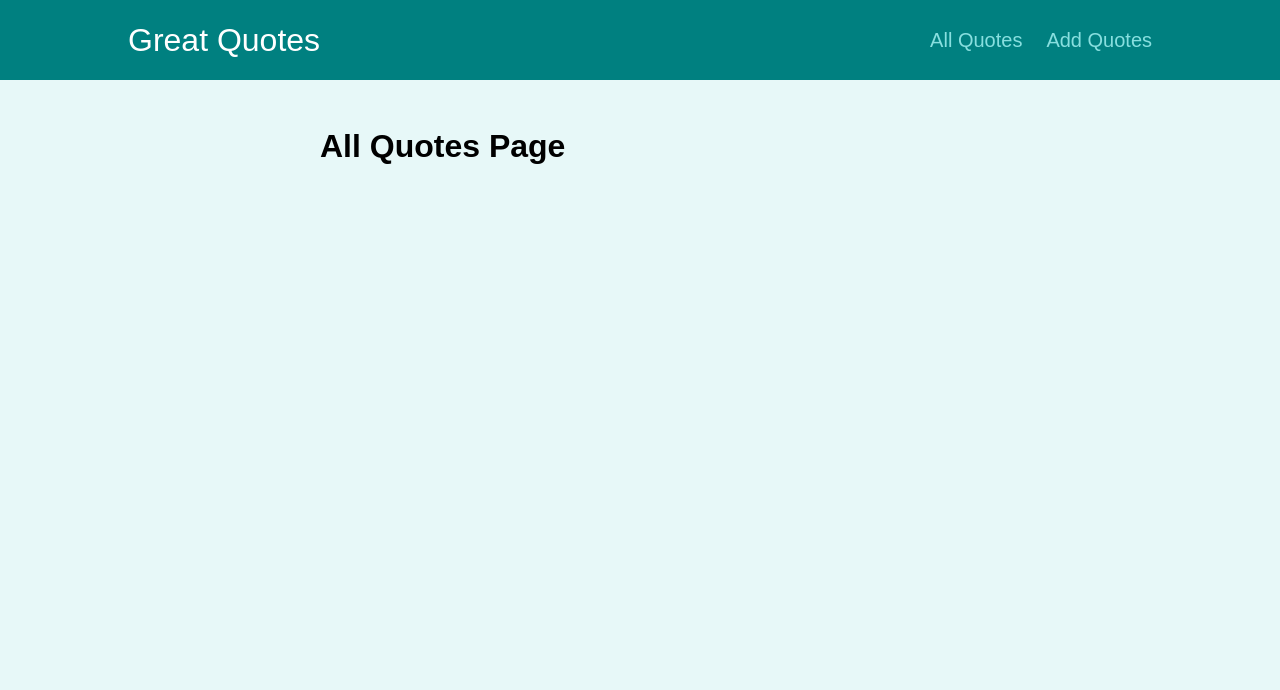
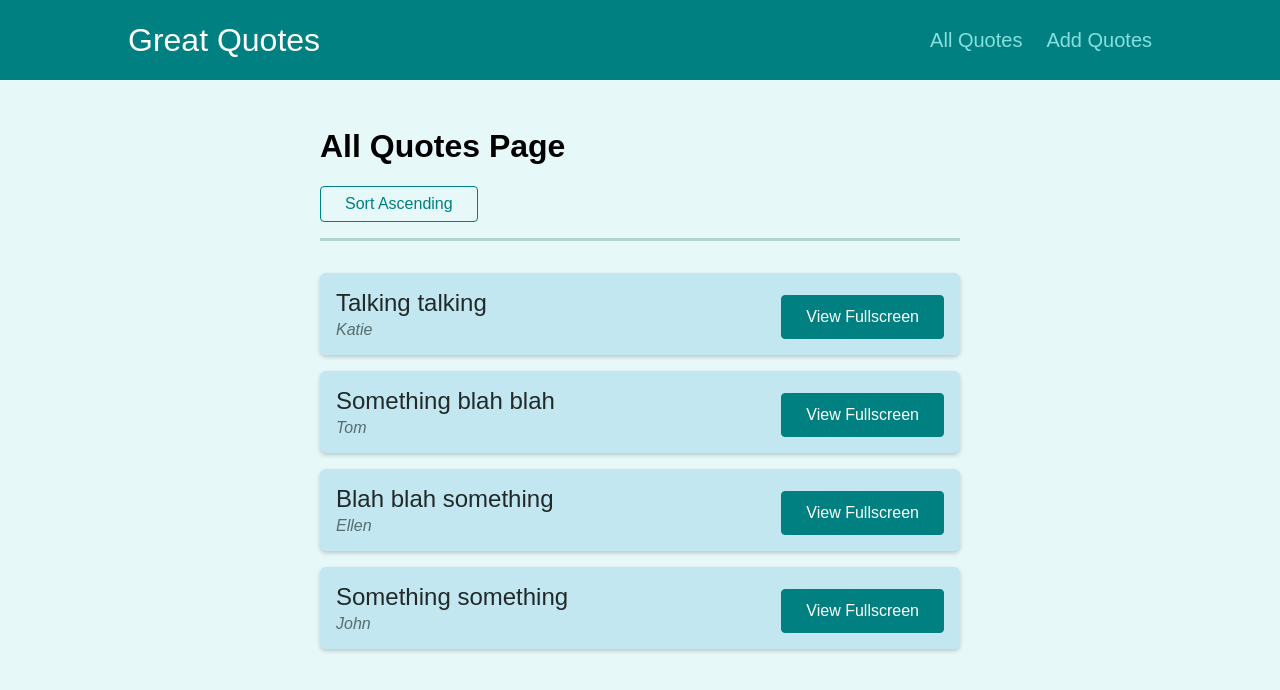
Before and after one commit to j45t7/react-router, a React (Create React App) app in the folder practice router/: page /quotes in a window 1280 px wide. Shown: the top 690 px of the page. Built offline with nearby package versions, Linux system fonts and the light colour scheme.

Commit message:
add routes

```diff
--- a/practice router/src/components/quotes/QuoteForm.js
+++ b/practice router/src/components/quotes/QuoteForm.js
@@ -1,27 +1,47 @@
-import { useRef } from 'react';
+import { useRef, useState } from 'react'
+import { Prompt } from 'react-router-dom'
 
-import Card from '../UI/Card';
-import LoadingSpinner from '../UI/LoadingSpinner';
-import classes from './QuoteForm.module.css';
+import Card from '../UI/Card'
+import LoadingSpinner from '../UI/LoadingSpinner'
+import classes from './QuoteForm.module.css'
 
 const QuoteForm = (props) => {
-  const authorInputRef = useRef();
-  const textInputRef = useRef();
+  const [isEntering, setIsEntering] = useState(false)
+  const authorInputRef = useRef()
+  const textInputRef = useRef()
 
   function submitFormHandler(event) {
-    event.preventDefault();
+    event.preventDefault()
 
-    const enteredAuthor = authorInputRef.current.value;
-    const enteredText = textInputRef.current.value;
+    const enteredAuthor = authorInputRef.current.value
+    const enteredText = textInputRef.current.value
 
     // optional: Could validate here
 
-    props.onAddQuote({ author: enteredAuthor, text: enteredText });
+    props.onAddQuote({ author: enteredAuthor, text: enteredText })
+  }
+
+  const formFocusHandler = () => {
+    setIsEntering(true)
+  }
+  const finishEnteringHandler = () => {
+    setIsEntering(false)
   }
 
   return (
+    <>
+      <Prompt
+        when={isEntering}
+        message={() =>
+          'Are you sure you what to leave? All your entered data will be lost!'
+        }
+      />
       <Card>
-      <form className={classes.form} onSubmit={submitFormHandler}>
+        <form
+          onFocus={formFocusHandler}
+          className={classes.form}
+          onSubmit={submitFormHandler}
+        >
           {props.isLoading && (
             <div className={classes.loading}>
               <LoadingSpinner />
@@ -37,11 +57,14 @@ const QuoteForm = (props) => {
             <textarea id='text' rows='5' ref={textInputRef}></textarea>
           </div>
           <div className={classes.actions}>
-          <button className='btn'>Add Quote</button>
+            <button onClick={finishEnteringHandler} className='btn'>
+              Add Quote
+            </button>
           </div>
         </form>
       </Card>
-  );
-};
+    </>
+  )
+}
 
-export default QuoteForm;
+export default QuoteForm
--- a/practice router/src/components/quotes/QuoteItem.js
+++ b/practice router/src/components/quotes/QuoteItem.js
@@ -1,4 +1,5 @@
-import classes from './QuoteItem.module.css';
+import classes from './QuoteItem.module.css'
+import { Link } from 'react-router-dom'
 
 const QuoteItem = (props) => {
   return (
@@ -9,11 +10,11 @@ const QuoteItem = (props) => {
         </blockquote>
         <figcaption>{props.author}</figcaption>
       </figure>
-      <a className='btn'>
+      <Link to={`/quotes/${props.id}`} className='btn'>
         View Fullscreen
-      </a>
+      </Link>
     </li>
-  );
-};
+  )
+}
 
-export default QuoteItem;
+export default QuoteItem
--- a/practice router/src/components/quotes/QuoteList.js
+++ b/practice router/src/components/quotes/QuoteList.js
@@ -1,13 +1,47 @@
-import { Fragment } from 'react';
+import { Fragment } from 'react'
+import { useHistory, useLocation } from 'react-router-dom'
 
-import QuoteItem from './QuoteItem';
-import classes from './QuoteList.module.css';
+import QuoteItem from './QuoteItem'
+import classes from './QuoteList.module.css'
+
+const sortQuotes = (quotes, ascending) => {
+  return quotes.sort((quoteA, quoteB) => {
+    if (ascending) {
+      return quoteA.id > quoteB.id ? 1 : -1
+    } else {
+      return quoteA.id < quoteB.id ? 1 : -1
+    }
+  })
+}
 
 const QuoteList = (props) => {
+  const history = useHistory()
+  const location = useLocation()
+  console.log(location)
+
+  const queryParams = new URLSearchParams(location.search)
+  const isSortingAscending = queryParams.get('sort') === 'asc'
+
+  const sortedQuotes = sortQuotes(props.quotes, isSortingAscending)
+
+  const changeSortingHandler = () => {
+    //another way to create query parameter
+    history.push({
+      pathname: location.pathname,
+      search: `?sort=${isSortingAscending ? 'desc' : 'asc'}`,
+    })
+    // history.push(
+    //   `${location.pathname}?sort=${isSortingAscending ? 'desc' : 'asc'}`
+    // )
+    console.log(location)
+  }
   return (
     <Fragment>
+      <div onClick={changeSortingHandler} className={classes.sorting}>
+        <button>Sort {isSortingAscending ? 'Descending' : 'Ascending'}</button>
+      </div>
       <ul className={classes.list}>
-        {props.quotes.map((quote) => (
+        {sortedQuotes.map((quote) => (
           <QuoteItem
             key={quote.id}
             id={quote.id}
@@ -17,7 +51,7 @@ const QuoteList = (props) => {
         ))}
       </ul>
     </Fragment>
-  );
-};
+  )
+}
 
-export default QuoteList;
+export default QuoteList
--- a/practice router/src/pages/AllQuotes.js
+++ b/practice router/src/pages/AllQuotes.js
@@ -1,9 +1,16 @@
 import React from 'react'
-
+import QuoteList from '../components/quotes/QuoteList'
+const DUMMY_QUOTES = [
+  { id: 'q1', author: 'John', text: 'Something something' },
+  { id: 'q2', author: 'Ellen', text: 'Blah blah something' },
+  { id: 'q3', author: 'Tom', text: 'Something blah blah' },
+  { id: 'q4', author: 'Katie', text: 'Talking talking' },
+]
 const AllQuotes = () => {
   return (
     <div>
       <h1>All Quotes Page</h1>
+      <QuoteList quotes={DUMMY_QUOTES} />
     </div>
   )
 }
--- a/practice router/src/pages/NewQuote.js
+++ b/practice router/src/pages/NewQuote.js
@@ -1,11 +1,14 @@
 import React from 'react'
+import { useHistory } from 'react-router-dom'
+import QuoteForm from '../components/quotes/QuoteForm'
 
-const NewQuote = () => {
-  return (
-    <div>
-      <h1>Add New Quote Page</h1>
-    </div>
-  )
+const NewQuote = ({ onAddQuote, quoteData }) => {
+  const history = useHistory()
+  const addQuoteHandler = (quoteData) => {
+    console.log(quoteData)
+    history.push('/quotes')
+  }
+  return <QuoteForm onAddQuote={addQuoteHandler} />
 }
 
 export default NewQuote
--- a/practice router/src/pages/SingleQuote.js
+++ b/practice router/src/pages/SingleQuote.js
@@ -1,13 +1,37 @@
 import React from 'react'
-import { useParams, Route } from 'react-router-dom'
+import { useParams, Route, Link, useRouteMatch } from 'react-router-dom'
 import Comments from '../components/comments/Comments'
+import HighlightedQuote from '../components/quotes/HighlightedQuote'
+
+const DUMMY_QUOTES = [
+  { id: 'q1', author: 'John', text: 'Something something' },
+  { id: 'q2', author: 'Ellen', text: 'Blah blah something' },
+  { id: 'q3', author: 'Tom', text: 'Something blah blah' },
+  { id: 'q4', author: 'Katie', text: 'Talking talking' },
+]
+
 const SingleQuote = () => {
   const params = useParams()
+  const match = useRouteMatch()
+  console.log(match)
+
+  const quote = DUMMY_QUOTES.find((quote) => quote.id === params.quoteId)
+
+  if (!quote) {
+    return <p>No quote found</p>
+  }
+
   return (
     <div>
-      <h1>Quote Page</h1>
-      <p>{params.quoteId}</p>
-      <Route path={`/quotes/${params.quoteId}/comments`}>
+      <HighlightedQuote text={quote.text} author={quote.author} />
+      <Route path={`${match.path}`} exact>
+        <div className='centered'>
+          <Link className='btn--flat' to={`${match.url}/comments`}>
+            Load Comments
+          </Link>
+        </div>
+      </Route>
+      <Route path={`${match.path}/comments`}>
         <Comments />
       </Route>
     </div>
```
Lines whose indentation alone changed are shown as unchanged.
